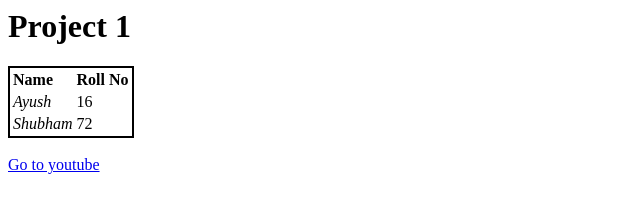
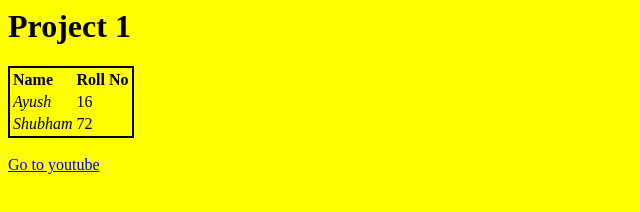
Before and after one commit to Ishita005/Practice1, a plain HTML site: page index.html in a window 1280 px wide. Shown: the whole page, without its empty margins (0-640 px from the left). Drawn offline with Linux system fonts and the light colour scheme.

Commit message:
Update index.html

```diff
--- a/index.html
+++ b/index.html
@@ -1,7 +1,7 @@
 <HTML>
 <HEAD>
 <TITLE> Project 1 </TITLE>
-<link rel="stylesheet" href="practice1.css">
+<link rel="stylesheet" href="index.css">
 </HEAD>
 <BODY>
     <H1>
```
